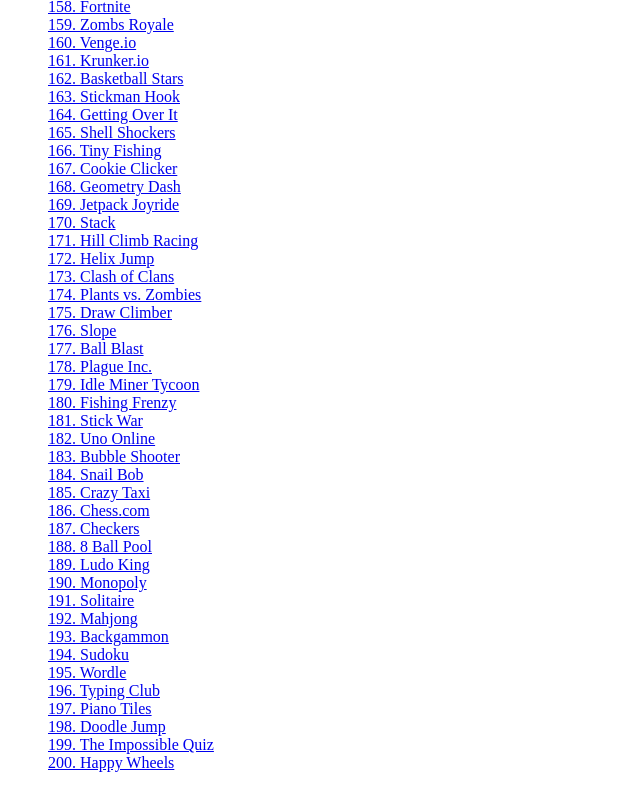
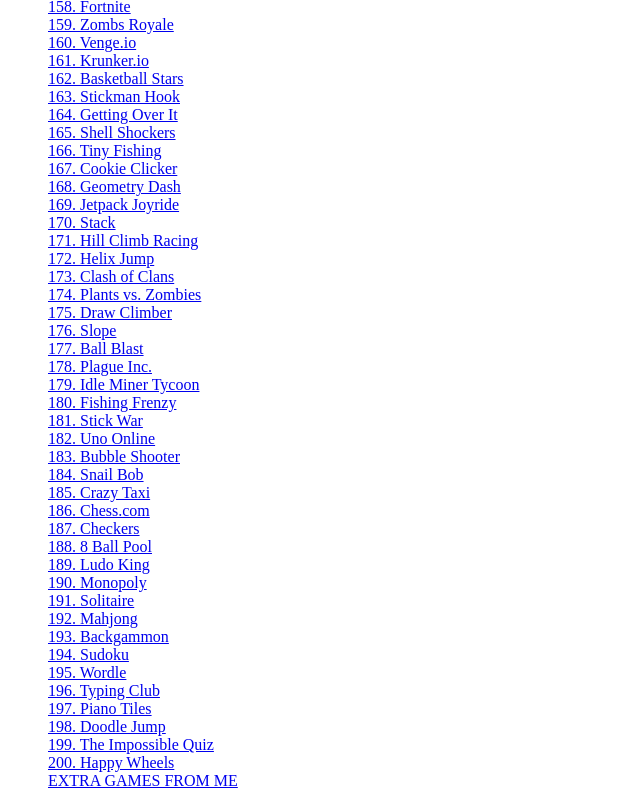
Before and after one commit to dimitris-banagis/gameverse, a plain HTML site: page index.html in a window 1280 px wide. Shown: the part 1936-2742 px from the top of the page, without its empty margins (0-640 px from the left). Drawn offline with Linux system fonts and the light colour scheme.

Commit message:
index.html

```diff
--- a/index.html
+++ b/index.html
@@ -158,3 +158,4 @@
 <div class="game"><a href="https://doodlejump.org" target="_blank">198. Doodle Jump</a></div>
 <div class="game"><a href="https://theimpossiblequiz.io" target="_blank">199. The Impossible Quiz</a></div>
 <div class="game"><a href="https://totaljerkface.com/happy_wheels.tjf" target="_blank">200. Happy Wheels</a></div>
+<div class="game"><a href="https://https://github.com/dimitris-banagis/g-clicker.git" target="_blank">EXTRA GAMES FROM ME</a></div>
```
